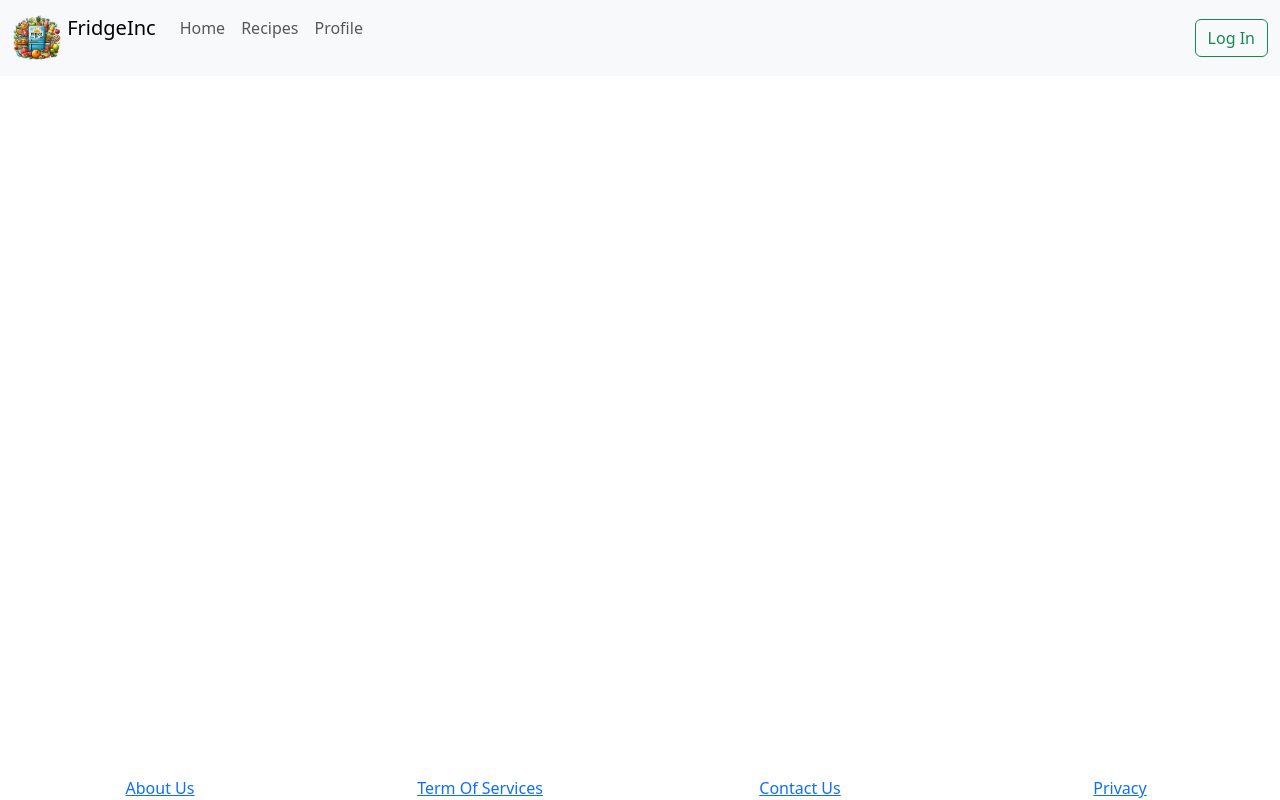
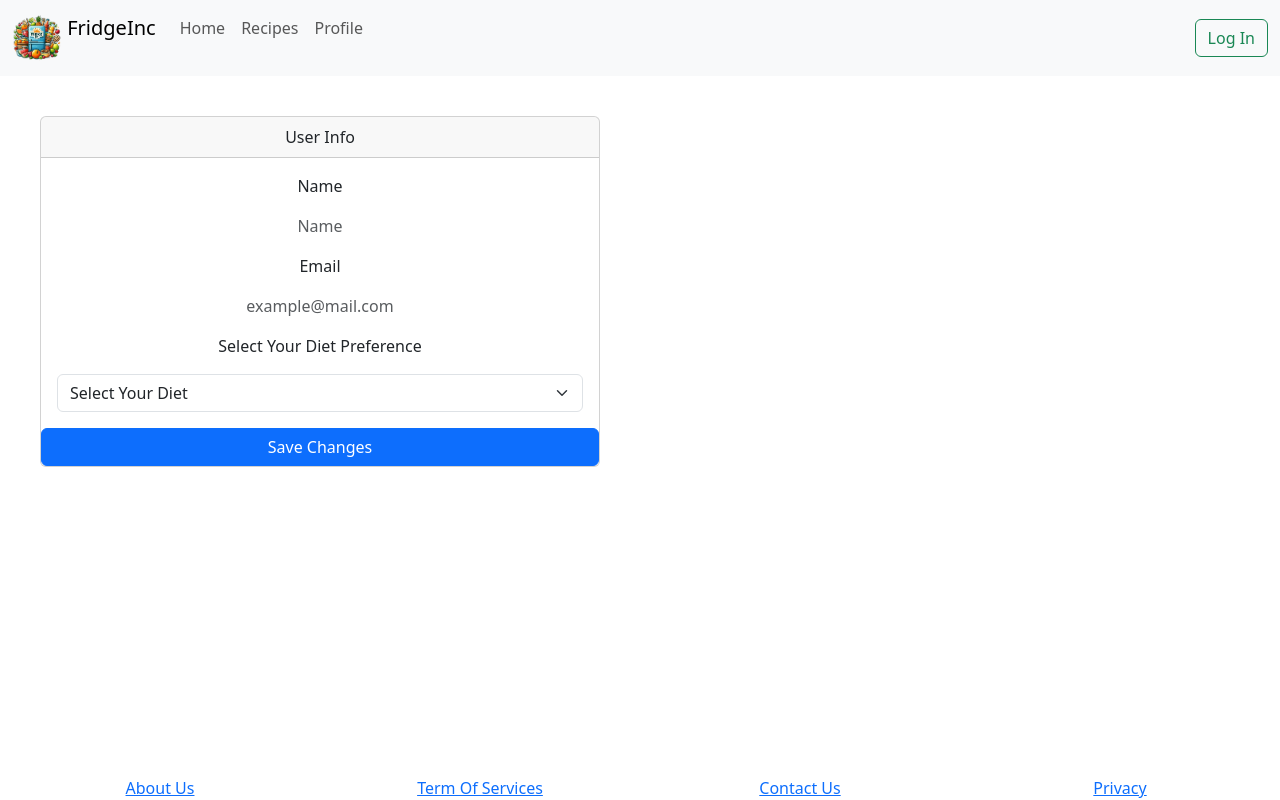
Before and after one commit to shibcreate/FridgeInc, a React (Vite) app in the folder client/: page /account in a window 1280 px wide. Built offline with nearby package versions, Linux system fonts and the light colour scheme.

Commit message:
update links to page + account page

```diff
--- a/client/src/App.jsx
+++ b/client/src/App.jsx
@@ -10,6 +10,7 @@ import Register from './pages/Register';
 import Profile from './pages/Profile';
 import RecipesList from './pages/RecipesList';
 import RecipeDetail from './pages/RecipePage';
+import Account from './pages/Account';
 //import components
 import Navigation from './components/Navigation'
 import Footer from './components/Footer'
@@ -24,6 +25,7 @@ function App() {
           <Route path="/about" element={<About/>} />
           <Route path="/login" element={<Login />} />
           <Route path="/register" element={<Register />} />
+          <Route path="/account" element={<Account />} />
           <Route path="/profile" element={<Profile />} /> //protected route
           <Route path="/recipes" element={<RecipesList />} /> //protected route
           <Route path="/recipeDetail" element={<RecipeDetail />} />
--- /dev/null
+++ b/client/src/pages/Account.jsx
@@ -0,0 +1,37 @@
+import { Link } from 'react-router-dom';
+import Card from 'react-bootstrap/Card';
+import Form from 'react-bootstrap/Form';
+
+export default function Account() {
+    return (
+        <Card style={{ width: '35rem', margin: '40px' }}>
+            <Card.Header>User Info</Card.Header>
+            <Card.Body>
+                <Card.Text>
+                    Name
+                </Card.Text>
+                <Card.Text className="text-muted">
+                    Name
+                </Card.Text>
+                <Card.Text>
+                    Email
+                </Card.Text>
+                <Card.Text className="text-muted">
+                    example@mail.com
+                </Card.Text>
+                <Card.Text>
+                    Select Your Diet Preference
+                </Card.Text>
+                <Form.Select aria-label="Default select example">
+                    <option>Select Your Diet</option>
+                    <option value="1">No-Eggs</option>
+                    <option value="2">Vegeterian</option>
+                    <option value="3">Gluten-Free</option>
+                </Form.Select>
+            </Card.Body>
+            <Link to="/profile" className="btn btn-primary">
+                Save Changes
+            </Link>
+        </Card>
+    );
+}
--- a/client/src/pages/Login.jsx
+++ b/client/src/pages/Login.jsx
@@ -49,7 +49,7 @@ export default function Login() {
         />
       </Form.Group>
 
-      <Button variant="primary" type="submit" className="mb-3">
+      <Button as={Link} to={"/account"}variant="primary" type="submit" className="mb-3">
         Submit
       </Button>
 
--- a/client/src/pages/Register.jsx
+++ b/client/src/pages/Register.jsx
@@ -59,7 +59,7 @@ export default function Register() {
         />
       </Form.Group>
 
-      <Button variant="primary" type="submit" className="mb-3">
+      <Button as={Link} to={"/account"}variant="primary" type="submit" className="mb-3">
         Submit
       </Button>
 
```
Also changed, not shown: 1 other file (tests, documents, lock files or other folders).
